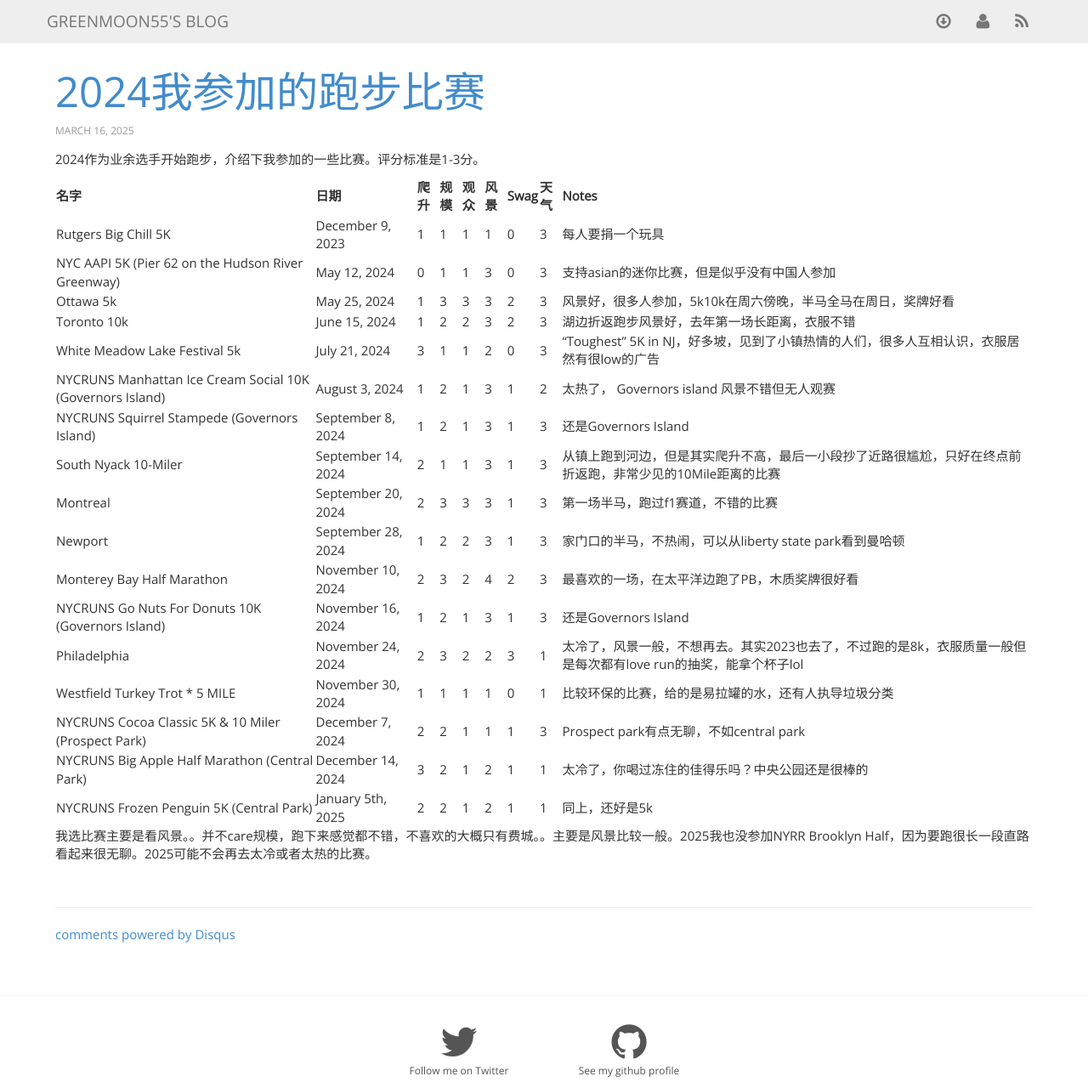
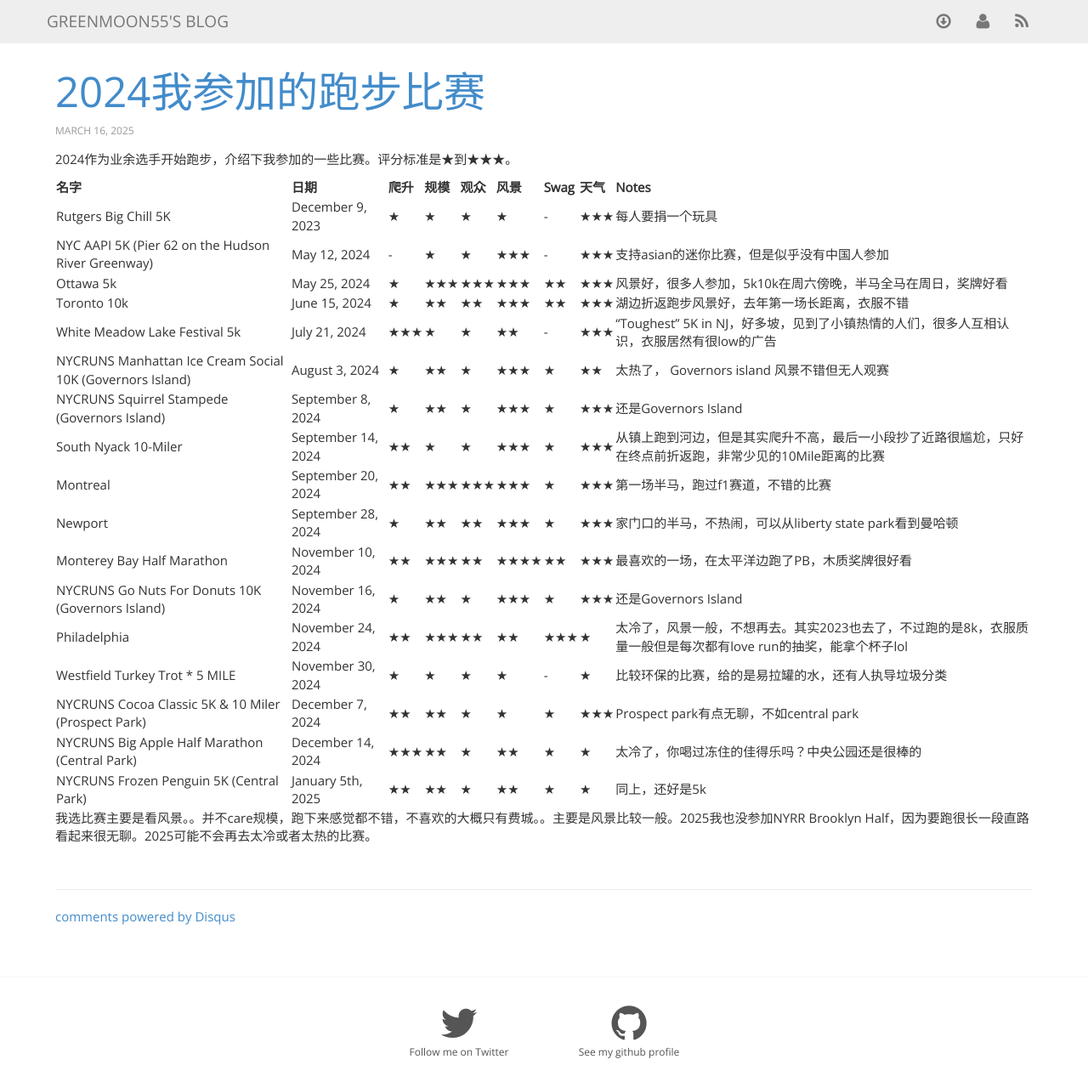
Before and after one commit to greenmoon55/greenmoon55.github.io, a Jekyll site: the page built from _posts/2025-03-16-2024-running-races.markdown, in a window 1280 px wide and 1398 px high, cut to the strip 0-1273 px from the top of the window. Shown: the whole strip at 85% size. Built offline with Jekyll 4.4.1, drawn with Linux system fonts in a browser that asks for light colours; nearby versions of some CDN libraries; comment, search, counter and statistics services are not loaded.

Commit message:
Update 2025-03-16-2024-running-races.markdown

```diff
--- a/_posts/2025-03-16-2024-running-races.markdown
+++ b/_posts/2025-03-16-2024-running-races.markdown
@@ -4,26 +4,26 @@
 published: true
 ---
 
-2024作为业余选手开始跑步，介绍下我参加的一些比赛。评分标准是1-3分。
+2024作为业余选手开始跑步，介绍下我参加的一些比赛。评分标准是★到★★★。
 
 | 名字 | 日期 | 爬升 | 规模 | 观众 | 风景 | Swag | 天气 | Notes |
-|-----------|------|------|----------|-------|----------|---------|------|---------|-------|
-| Rutgers Big Chill 5K | December 9, 2023 | 1 | 1 | 1 | 1 | 0 | 3 | 每人要捐一个玩具 |
-| NYC AAPI 5K (Pier 62 on the Hudson River Greenway) | May 12, 2024 | 0 | 1 | 1 | 3 | 0 | 3 | 支持asian的迷你比赛，但是似乎没有中国人参加 |
-| Ottawa 5k | May 25, 2024 | 1 | 3 | 3 | 3 | 2 | 3 | 风景好，很多人参加，5k10k在周六傍晚，半马全马在周日，奖牌好看 |
-| Toronto 10k | June 15, 2024 | 1 | 2 | 2 | 3 | 2 | 3 | 湖边折返跑步风景好，去年第一场长距离，衣服不错 |
-| White Meadow Lake Festival 5k | July 21, 2024 | 3 | 1 | 1 | 2 | 0 | 3 | "Toughest" 5K in NJ，好多坡，见到了小镇热情的人们，很多人互相认识，衣服居然有很low的广告 |
-| NYCRUNS Manhattan Ice Cream Social 10K (Governors Island) | August 3, 2024 | 1 | 2 | 1 | 3 | 1 | 2 | 太热了， Governors island 风景不错但无人观赛 |
-| NYCRUNS Squirrel Stampede (Governors Island) | September 8, 2024 | 1 | 2 | 1 | 3 | 1 | 3 | 还是Governors Island |
-| South Nyack 10-Miler | September 14, 2024 | 2 | 1 | 1 | 3 | 1 | 3 | 从镇上跑到河边，但是其实爬升不高，最后一小段抄了近路很尴尬，只好在终点前折返跑，非常少见的10Mile距离的比赛 |
-| Montreal | September 20, 2024 | 2 | 3 | 3 | 3 | 1 | 3 | 第一场半马，跑过f1赛道，不错的比赛 |
-| Newport | September 28, 2024 | 1 | 2 | 2 | 3 | 1 | 3 | 家门口的半马，不热闹，可以从liberty state park看到曼哈顿 |
-| Monterey Bay Half Marathon | November 10, 2024 | 2 | 3 | 2 | 4 | 2 | 3 | 最喜欢的一场，在太平洋边跑了PB，木质奖牌很好看 |
-| NYCRUNS Go Nuts For Donuts 10K (Governors Island) | November 16, 2024 | 1 | 2 | 1 | 3 | 1 | 3 | 还是Governors Island |
-| Philadelphia | November 24, 2024 | 2 | 3 | 2 | 2 | 3 | 1 | 太冷了，风景一般，不想再去。其实2023也去了，不过跑的是8k，衣服质量一般但是每次都有love run的抽奖，能拿个杯子lol |
-| Westfield Turkey Trot * 5 MILE | November 30, 2024 | 1 | 1 | 1 | 1 | 0 | 1 | 比较环保的比赛，给的是易拉罐的水，还有人执导垃圾分类 |
-| NYCRUNS Cocoa Classic 5K & 10 Miler (Prospect Park) | December 7, 2024 | 2 | 2 | 1 | 1 | 1 | 3 | Prospect park有点无聊，不如central park |
-| NYCRUNS Big Apple Half Marathon (Central Park) | December 14, 2024 | 3 | 2 | 1 | 2 | 1 | 1 | 太冷了，你喝过冻住的佳得乐吗？中央公园还是很棒的 |
-| NYCRUNS Frozen Penguin 5K (Central Park) | January 5th, 2025 | 2 | 2 | 1 | 2 | 1 | 1 | 同上，还好是5k |
+|-----------|------|------|----------|-------|----------|---------|------|---------|
+| Rutgers Big Chill 5K | December 9, 2023 | ★ | ★ | ★ | ★ | - | ★★★ | 每人要捐一个玩具 |
+| NYC AAPI 5K (Pier 62 on the Hudson River Greenway) | May 12, 2024 | - | ★ | ★ | ★★★ | - | ★★★ | 支持asian的迷你比赛，但是似乎没有中国人参加 |
+| Ottawa 5k | May 25, 2024 | ★ | ★★★ | ★★★ | ★★★ | ★★ | ★★★ | 风景好，很多人参加，5k10k在周六傍晚，半马全马在周日，奖牌好看 |
+| Toronto 10k | June 15, 2024 | ★ | ★★ | ★★ | ★★★ | ★★ | ★★★ | 湖边折返跑步风景好，去年第一场长距离，衣服不错 |
+| White Meadow Lake Festival 5k | July 21, 2024 | ★★★ | ★ | ★ | ★★ | - | ★★★ | "Toughest" 5K in NJ，好多坡，见到了小镇热情的人们，很多人互相认识，衣服居然有很low的广告 |
+| NYCRUNS Manhattan Ice Cream Social 10K (Governors Island) | August 3, 2024 | ★ | ★★ | ★ | ★★★ | ★ | ★★ | 太热了， Governors island 风景不错但无人观赛 |
+| NYCRUNS Squirrel Stampede (Governors Island) | September 8, 2024 | ★ | ★★ | ★ | ★★★ | ★ | ★★★ | 还是Governors Island |
+| South Nyack 10-Miler | September 14, 2024 | ★★ | ★ | ★ | ★★★ | ★ | ★★★ | 从镇上跑到河边，但是其实爬升不高，最后一小段抄了近路很尴尬，只好在终点前折返跑，非常少见的10Mile距离的比赛 |
+| Montreal | September 20, 2024 | ★★ | ★★★ | ★★★ | ★★★ | ★ | ★★★ | 第一场半马，跑过f1赛道，不错的比赛 |
+| Newport | September 28, 2024 | ★ | ★★ | ★★ | ★★★ | ★ | ★★★ | 家门口的半马，不热闹，可以从liberty state park看到曼哈顿 |
+| Monterey Bay Half Marathon | November 10, 2024 | ★★ | ★★★ | ★★ | ★★★★ | ★★ | ★★★ | 最喜欢的一场，在太平洋边跑了PB，木质奖牌很好看 |
+| NYCRUNS Go Nuts For Donuts 10K (Governors Island) | November 16, 2024 | ★ | ★★ | ★ | ★★★ | ★ | ★★★ | 还是Governors Island |
+| Philadelphia | November 24, 2024 | ★★ | ★★★ | ★★ | ★★ | ★★★ | ★ | 太冷了，风景一般，不想再去。其实2023也去了，不过跑的是8k，衣服质量一般但是每次都有love run的抽奖，能拿个杯子lol |
+| Westfield Turkey Trot * 5 MILE | November 30, 2024 | ★ | ★ | ★ | ★ | - | ★ | 比较环保的比赛，给的是易拉罐的水，还有人执导垃圾分类 |
+| NYCRUNS Cocoa Classic 5K & 10 Miler (Prospect Park) | December 7, 2024 | ★★ | ★★ | ★ | ★ | ★ | ★★★ | Prospect park有点无聊，不如central park |
+| NYCRUNS Big Apple Half Marathon (Central Park) | December 14, 2024 | ★★★ | ★★ | ★ | ★★ | ★ | ★ | 太冷了，你喝过冻住的佳得乐吗？中央公园还是很棒的 |
+| NYCRUNS Frozen Penguin 5K (Central Park) | January 5th, 2025 | ★★ | ★★ | ★ | ★★ | ★ | ★ | 同上，还好是5k |
 
 我选比赛主要是看风景。。并不care规模，跑下来感觉都不错，不喜欢的大概只有费城。。主要是风景比较一般。2025我也没参加NYRR Brooklyn Half，因为要跑很长一段直路看起来很无聊。2025可能不会再去太冷或者太热的比赛。
```
